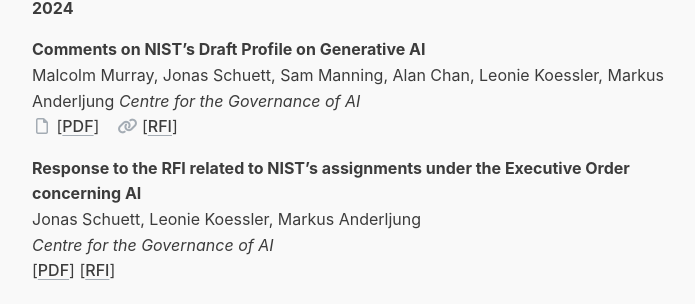
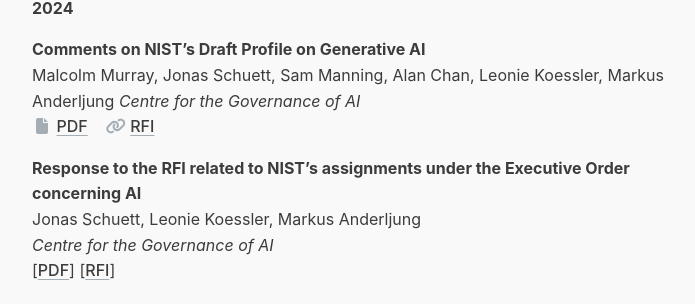
Before and after one commit to jonasschuett/jonasschuett.github.io, a Jekyll site: the page built from _posts/2020-04-04-introduction.md, in a window 1280 px wide and 900 px high, scrolled down 5014 px. Shown: the part 144-448 px from the top of the window, without its empty margins (268-963 px from the left). Built offline with Jekyll 4.4.1, drawn with Linux system fonts in a browser that asks for light colours; nearby versions of some CDN libraries.

Commit message:
Update 2020-04-04-introduction.md

```diff
--- a/_posts/2020-04-04-introduction.md
+++ b/_posts/2020-04-04-introduction.md
@@ -166,7 +166,7 @@ Peter Cihon, Jonas Schuett, Seth D. Baum <br>
 **Comments on NIST’s Draft Profile on Generative AI** <br>
 Malcolm Murray, Jonas Schuett, Sam Manning, Alan Chan, Leonie Koessler, Markus Anderljung
 *Centre for the Governance of AI* <br>
-<i class="fa-regular fa-file fa-fw" style="color: #a4acb4"></i> [[PDF](https://cdn.governance.ai/Comments_on_NISTs_Draft_Profile_on_Generative_AI.pdf)] &nbsp;&nbsp; <i class="fa-solid fa-link fa-fw" style="color: #a4acb4"></i> [[RFI](https://airc.nist.gov/docs/NIST.AI.600-1.GenAI-Profile.ipd.pdf)]
+<i class="fa-solid fa-file fa-fw" style="color: #a4acb4"></i> [PDF](https://cdn.governance.ai/Comments_on_NISTs_Draft_Profile_on_Generative_AI.pdf) &nbsp;&nbsp; <i class="fa-solid fa-link fa-fw" style="color: #a4acb4"></i> [RFI](https://airc.nist.gov/docs/NIST.AI.600-1.GenAI-Profile.ipd.pdf)
 
 **Response to the RFI related to NIST's assignments under the Executive Order concerning AI** <br>
 Jonas Schuett, Leonie Koessler, Markus Anderljung <br>
```
